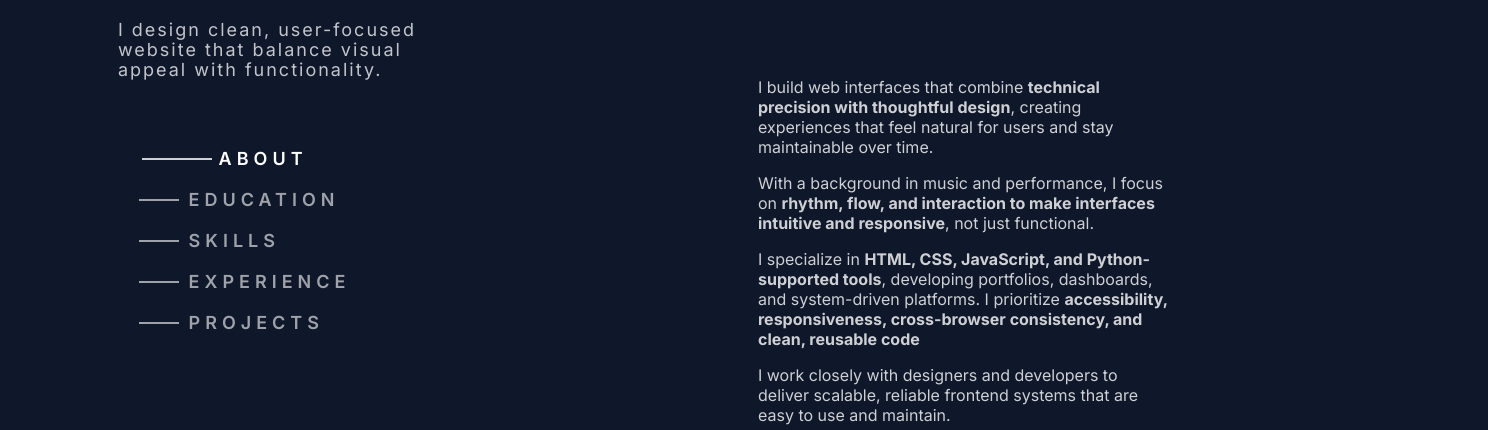
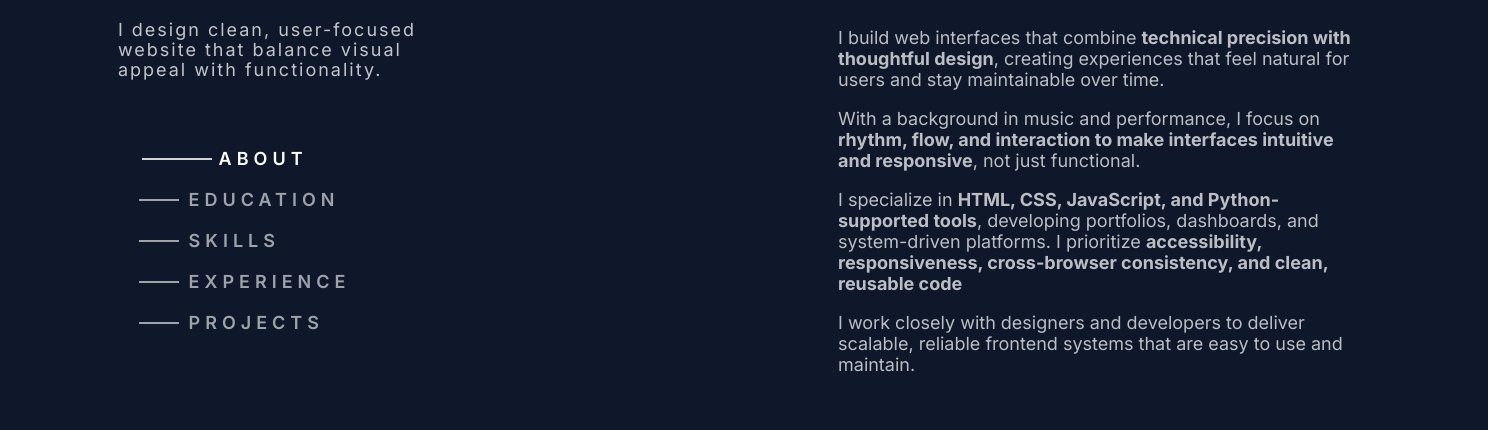
Before and after one commit to syvn8910/my_portfolio, a plain HTML site: page index.html in a window 1280 px wide. Shown: the part 181-611 px from the top of the page, 1488 px wide, since content can reach past the window. Drawn offline with nearby package versions, Linux system fonts and the light colour scheme.

Commit message:
Add files via upload

```diff
--- a/style.css
+++ b/style.css
@@ -199,13 +199,13 @@ header {
 
 /*ABOUT SECTION*/
 #about {
-  scroll-margin-top: 250px;
+  scroll-margin-top: 200px;
   height: 500px;
 }
 
 .content {
-  margin-left: 650px;
-  width: calc(100% - 650px);
+  margin-left: 730px;
+  width:730px;
 }
 
 .container{
@@ -213,12 +213,12 @@ header {
 }
 
 .about__body {
-  margin-top: 250px;
+  margin-top: 200px;
   color: var(--clr-text-primary);
   opacity: 0.80;
 }
 
-.body p {
+.about__body p {
   color: var(--clr-text-primary);
   font-size: var(--fs-md);
   opacity: 0.90
```
